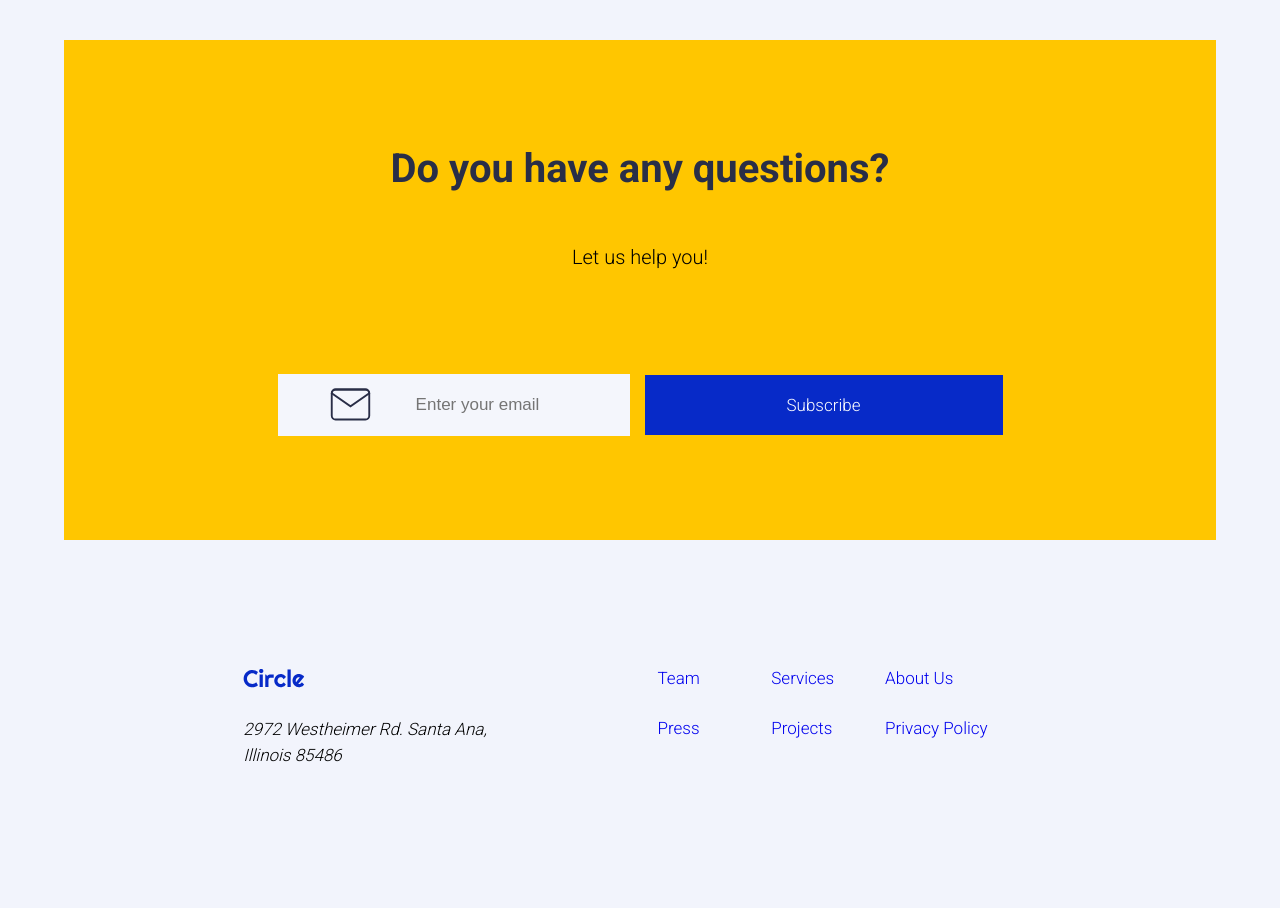
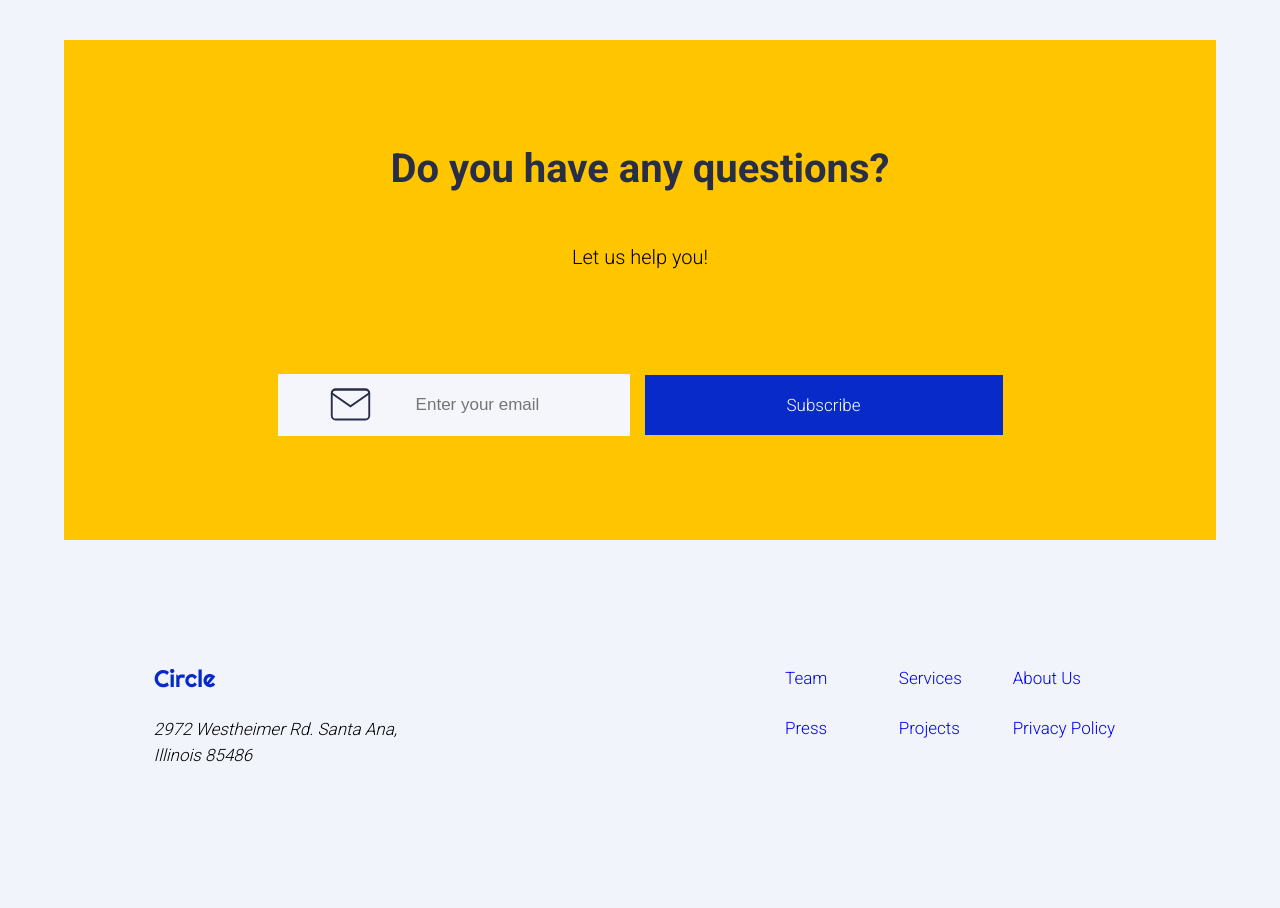
Before and after one commit to LolloGH/MID-TERM-Circle-Webpage, a plain HTML site: page index.html in a window 1280 px wide. Shown: the part 3107-4015 px from the top of the page. Drawn offline with Linux system fonts and the light colour scheme.

Commit message:
Adjust footer

```diff
--- a/css/style.css
+++ b/css/style.css
@@ -759,7 +759,7 @@ h3 {
 /* FOOTER */
 
 footer {
-  margin: 0px 7vw;
+  margin: 0px;
 }
 
 .footer-container {
@@ -776,6 +776,7 @@ footer {
   align-items: stretch;
   height: 100px;
   margin: 0px;
+  justify-content: flex-end;
 }
 
 }
```
